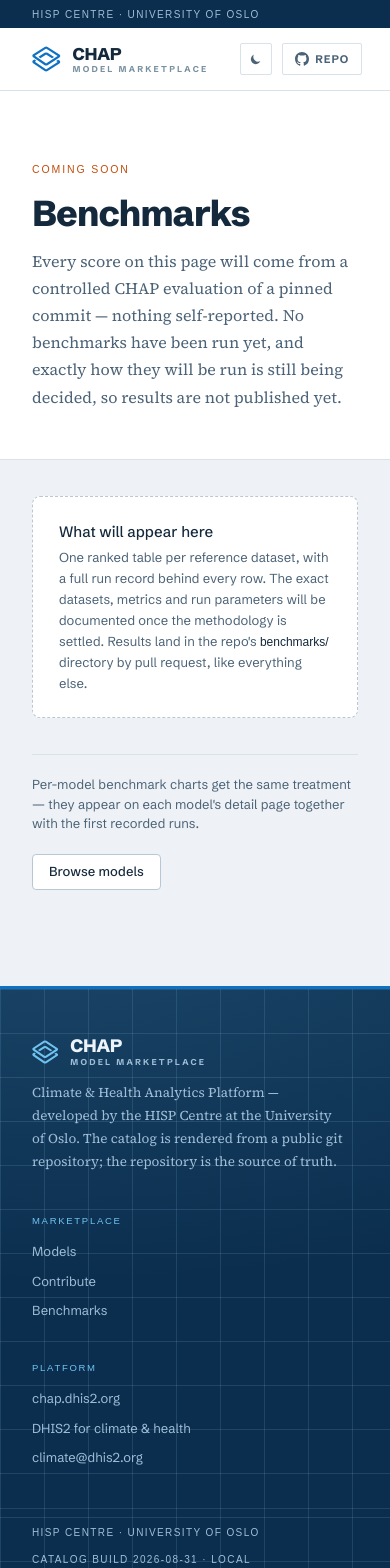
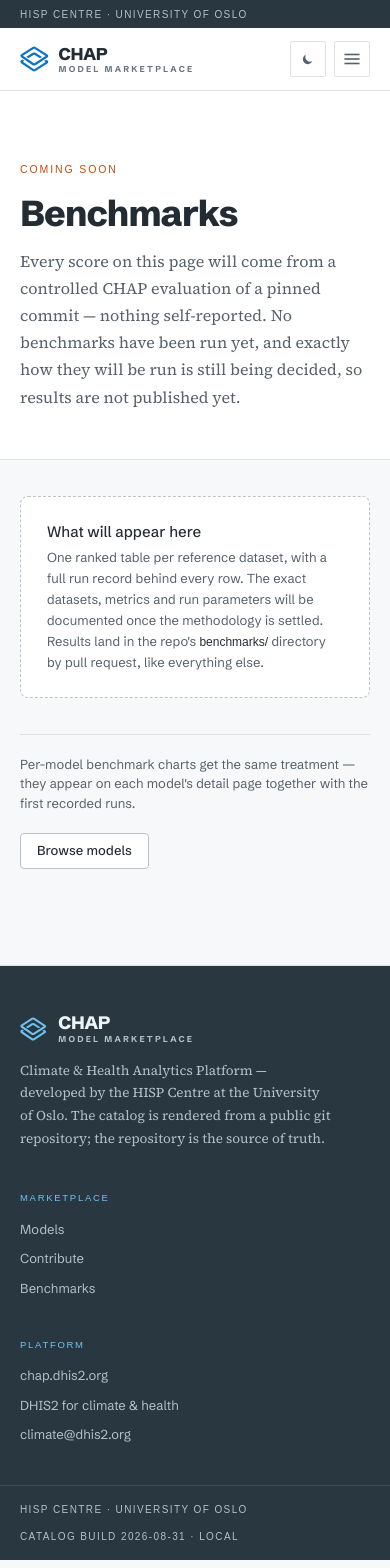
Before and after one commit to dhis2-chap/model-marketplace, a Next.js app in the folder site/: page /benchmarks in a window 390 px wide. Shown: the top 1568 px of the page. Built offline with nearby package versions, Linux system fonts and the light colour scheme; a web font is replaced by a local one.

Commit message:
Refine marketplace visual system

```diff
--- a/site/src/app/benchmarks/page.tsx
+++ b/site/src/app/benchmarks/page.tsx
@@ -16,7 +16,7 @@ function BenchmarksComingSoon() {
   return (
     <main>
       <section className="border-b border-line bg-surface">
-        <div className="mx-auto max-w-[1240px] px-8 pb-12 pt-16">
+        <div className="mx-auto max-w-[1240px] px-5 sm:px-8 pb-12 pt-16">
           <span className="font-mono text-[10.5px] uppercase tracking-[0.18em] text-exp">
             Coming soon
           </span>
@@ -32,7 +32,7 @@ function BenchmarksComingSoon() {
         </div>
       </section>
 
-      <section className="mx-auto max-w-[1240px] px-8 pt-9">
+      <section className="mx-auto max-w-[1240px] px-5 sm:px-8 pt-9">
         <div className="rounded-lg border border-dashed border-line-strong bg-surface px-[26px] py-6">
           <div className="font-brand text-[15px] font-medium text-ink">
             What will appear here
@@ -48,7 +48,7 @@ function BenchmarksComingSoon() {
         </div>
       </section>
 
-      <section className="mx-auto max-w-[1240px] px-8 pb-24 pt-9">
+      <section className="mx-auto max-w-[1240px] px-5 sm:px-8 pb-24 pt-9">
         <div className="flex flex-wrap items-center justify-between gap-5 border-t border-line pt-5">
           <span className="text-[13px] text-ink-2">
             Per-model benchmark charts get the same treatment — they appear on
@@ -77,7 +77,7 @@ export default function BenchmarksPage() {
   return (
     <main>
       <section className="border-b border-line bg-surface">
-        <div className="mx-auto grid max-w-[1240px] items-end gap-x-14 gap-y-10 px-8 pb-10 pt-16 lg:grid-cols-[minmax(0,1fr)_400px]">
+        <div className="mx-auto grid max-w-[1240px] items-end gap-x-14 gap-y-10 px-5 sm:px-8 pb-10 pt-16 lg:grid-cols-[minmax(0,1fr)_400px]">
           <div>
             <span className="font-mono text-[10.5px] uppercase tracking-[0.18em] text-exp">
               {records.length === 0
@@ -127,7 +127,7 @@ export default function BenchmarksPage() {
       ))}
 
       {suites.length === 0 ? (
-        <section className="mx-auto max-w-[1240px] px-8 pt-9">
+        <section className="mx-auto max-w-[1240px] px-5 sm:px-8 pt-9">
           <div className="rounded-lg border border-line bg-surface px-[26px] py-6">
             <div className="font-brand text-[15px] font-medium text-ink">
               Waiting for the first results
@@ -145,7 +145,7 @@ export default function BenchmarksPage() {
         </section>
       ) : null}
 
-      <section className="mx-auto max-w-[1240px] px-8 pb-24 pt-9">
+      <section className="mx-auto max-w-[1240px] px-5 sm:px-8 pb-24 pt-9">
         <div className="flex flex-wrap items-center justify-between gap-5 border-t border-line pt-5">
           <span className="text-[13px] text-ink-2">
             Per-model benchmark charts — horizon curves, baseline comparison,
--- a/site/src/app/contribute/page.tsx
+++ b/site/src/app/contribute/page.tsx
@@ -87,7 +87,7 @@ export default function ContributePage() {
   return (
     <>
       <section className="border-b border-line bg-surface">
-        <div className="mx-auto max-w-[1240px] px-8 py-16">
+        <div className="mx-auto max-w-[1240px] px-5 sm:px-8 py-16">
           <div className="mb-5 font-mono text-[10.5px] uppercase tracking-[0.18em] text-brand">
             Contribute a model
           </div>
@@ -103,14 +103,14 @@ export default function ContributePage() {
         </div>
       </section>
 
-      <section className="mx-auto max-w-[1240px] px-8 pt-12">
+      <section className="mx-auto max-w-[1240px] px-5 sm:px-8 pt-12">
         <h2 className="mb-[22px] font-brand text-[22px] font-bold tracking-[-0.01em] text-ink">
           The review pipeline
         </h2>
         <ReviewPipeline />
       </section>
 
-      <section className="mx-auto grid max-w-[1240px] items-start gap-10 px-8 py-12 lg:grid-cols-[1.25fr_1fr]">
+      <section className="mx-auto grid max-w-[1240px] items-start gap-10 px-5 sm:px-8 py-12 lg:grid-cols-[1.25fr_1fr]">
         <div>
           <h2 className="mb-1.5 font-brand text-[22px] font-bold tracking-[-0.01em] text-ink">
             The model YAML file
--- a/site/src/app/docs/page.tsx
+++ b/site/src/app/docs/page.tsx
@@ -47,7 +47,7 @@ const ENTRIES = [
 
 export default function DocsPage() {
   return (
-    <main className="mx-auto max-w-[1240px] px-8 pb-24 pt-16">
+    <main className="mx-auto max-w-[1240px] px-5 sm:px-8 pb-24 pt-16">
       <div className="grid gap-x-16 gap-y-10 lg:grid-cols-[minmax(0,0.8fr)_minmax(0,1.45fr)]">
         <div>
           <div className="mb-4 font-mono text-[10.5px] uppercase tracking-[0.18em] text-brand">
--- a/site/src/app/globals.css
+++ b/site/src/app/globals.css
@@ -1,29 +1,17 @@
 @import "tailwindcss";
 
-/* ————————————————————————————————————————————————————————————————
-   CHAP Model Marketplace — "the chart room"
-
-   The identity is drawn from the subject: meteorological and
-   epidemiological plotting boards. Deep-marine "board" panels carry
-   fine plotted gridlines and the ensemble forecast fan; the page
-   ground is cool chart paper; catalog entries sit on white plates.
-   DHIS2 blue is the interactive color, one hot signal orange marks
-   the unverified/experimental lane, and verified green is the gate.
-
-   Light is the default; an explicit [data-theme="dark"] turns the
-   chart room into the night shift. The board itself barely changes
-   between themes — it is the constant.
-   ———————————————————————————————————————————————————————————————— */
+/* Quiet surfaces, with blue reserved for links and controls. */
 :root {
-  --mp-paper: #eef2f6;
+  color-scheme: light;
+  --mp-paper: #f7f8f9;
   --mp-surface: #ffffff;
-  --mp-surface-2: #f5f8fa;
-  --mp-surface-3: #e6edf3;
-  --mp-border: #d9e1e9;
-  --mp-border-strong: #b9c7d4;
-  --mp-text: #14293c;
-  --mp-text-2: #4c6377;
-  --mp-text-3: #78909f;
+  --mp-surface-2: #f5f6f7;
+  --mp-surface-3: #eceff1;
+  --mp-border: #dfe3e6;
+  --mp-border-strong: #bbc3ca;
+  --mp-text: #242c33;
+  --mp-text-2: #56616b;
+  --mp-text-3: #687681;
   --mp-brand: #0e72c4;
   --mp-brand-dark: #0a5697;
   --mp-brand-tint: #e2f0fb;
@@ -35,11 +23,11 @@
   --mp-danger-tint: #fbecec;
 
   /* The plotting board — near-constant across themes. */
-  --mp-board: #0b2e4e;
-  --mp-board-2: #113e68;
+  --mp-board: #293741;
+  --mp-board-2: #34434e;
   --mp-board-line: rgba(158, 203, 238, 0.14);
   --mp-board-ink: #ecf4fa;
-  --mp-board-ink-2: #9fbed8;
+  --mp-board-ink-2: #b4c0ca;
   --mp-fan: #6fc3f2;
 
   --mp-code-bg: #071a2c;
@@ -54,27 +42,28 @@
 }
 
 [data-theme="dark"] {
-  --mp-paper: #07131e;
-  --mp-surface: #0c1e2e;
-  --mp-surface-2: #102636;
-  --mp-surface-3: #17303f;
-  --mp-border: #1e3648;
-  --mp-border-strong: #2c4a61;
-  --mp-text: #e7eff6;
-  --mp-text-2: #a7bbcb;
-  --mp-text-3: #71889b;
-  --mp-brand: #54abe8;
+  color-scheme: dark;
+  --mp-paper: #171b1f;
+  --mp-surface: #1e2328;
+  --mp-surface-2: #242a30;
+  --mp-surface-3: #2d343b;
+  --mp-border: #343c44;
+  --mp-border-strong: #505b65;
+  --mp-text: #e5e9ed;
+  --mp-text-2: #b3bdc6;
+  --mp-text-3: #929fa9;
+  --mp-brand: #80b8e1;
   --mp-brand-dark: #8ac7f3;
-  --mp-brand-tint: #10304a;
-  --mp-verified: #4cbe7e;
-  --mp-verified-tint: #0e2c1d;
-  --mp-exp: #f0813d;
-  --mp-exp-tint: #33200f;
+  --mp-brand-tint: #253b4c;
+  --mp-verified: #80c39c;
+  --mp-verified-tint: #263b30;
+  --mp-exp: #dfa574;
+  --mp-exp-tint: #3e3127;
   --mp-danger: #e58484;
   --mp-danger-tint: #2e1717;
 
-  --mp-board: #0b2c49;
-  --mp-board-2: #12395e;
+  --mp-board: #1b2228;
+  --mp-board-2: #2b353e;
   --mp-board-line: rgba(158, 203, 238, 0.11);
 
   --mp-code-bg: #05121f;
@@ -134,6 +123,10 @@ body {
 
 body {
   font-family: var(--font-body);
+  /* Nothing may push the page sideways on a phone. `clip` rather than
+     `hidden` so it never becomes a scroll container — the sticky header
+     depends on the viewport staying the scrollport. */
+  overflow-x: clip;
 }
 
 ::selection {
@@ -146,21 +139,9 @@ body {
   outline-offset: 2px;
 }
 
-/* Plotted gridlines + one soft cyan light source — the board texture. */
-.board-grid {
+/* Shared solid panels; chart gridlines belong inside the chart. */
+.board-panel {
   background-color: var(--mp-board);
-  background-image:
-    radial-gradient(
-      90rem 42rem at 14% -16%,
-      rgba(111, 195, 242, 0.17),
-      transparent 58%
-    ),
-    linear-gradient(var(--mp-board-line) 1px, transparent 1px),
-    linear-gradient(90deg, var(--mp-board-line) 1px, transparent 1px);
-  background-size:
-    100% 100%,
-    44px 44px,
-    44px 44px;
 }
 
 @keyframes mp-draw {
@@ -204,3 +185,13 @@ body {
     transform: scaleX(1);
   }
 }
+
+/* Edge-to-edge scroll rows (tab bars, filter rails) keep their scrollbar
+   hidden — the fade and the overflowing content already say "swipe". */
+.no-scrollbar {
+  scrollbar-width: none;
+  -ms-overflow-style: none;
+}
+.no-scrollbar::-webkit-scrollbar {
+  display: none;
+}
--- a/site/src/components/BenchmarksClient.tsx
+++ b/site/src/components/BenchmarksClient.tsx
@@ -165,7 +165,7 @@ export function BenchmarkSuite({ suite }: { suite: BenchmarkSuiteView }) {
 
   return (
     <>
-      <section className="mx-auto max-w-[1240px] px-8 pt-9">
+      <section className="mx-auto max-w-[1240px] px-5 sm:px-8 pt-9">
         <div className="mb-3.5 flex flex-wrap items-end justify-between gap-x-6 gap-y-2">
           <div>
             <h2 className="mb-1.5 font-brand text-[22px] font-bold tracking-[-0.01em] text-ink">
@@ -270,7 +270,7 @@ export function BenchmarkSuite({ suite }: { suite: BenchmarkSuiteView }) {
         </div>
       </section>
 
-      <section className="mx-auto max-w-[1240px] px-8 pt-8">
+      <section className="mx-auto max-w-[1240px] px-5 sm:px-8 pt-8">
         <div className="grid items-start gap-6 lg:grid-cols-2">
           <RunRecord row={selected} />
           <div className="flex flex-col gap-6">
--- a/site/src/components/Footer.tsx
+++ b/site/src/components/Footer.tsx
@@ -12,8 +12,8 @@ const LinkClass =
 
 export function Footer() {
   return (
-    <footer className="board-grid border-t-[3px] border-brand text-board-ink">
-      <div className="mx-auto grid max-w-[1240px] gap-x-10 gap-y-10 px-8 pb-10 pt-12 md:grid-cols-[1.5fr_1fr_1fr]">
+    <footer className="board-panel border-t border-line text-board-ink">
+      <div className="mx-auto grid max-w-[1240px] gap-x-10 gap-y-10 px-5 sm:px-8 pb-10 pt-12 md:grid-cols-[1.5fr_1fr_1fr]">
         <div>
           <div className="flex items-center gap-3">
             <Dhis2Mark className="h-6 w-auto text-fan" />
@@ -78,7 +78,7 @@ export function Footer() {
         </div>
       </div>
       <div className="border-t border-white/10">
-        <div className="mx-auto flex max-w-[1240px] flex-wrap items-center justify-between gap-3 px-8 py-4 font-mono text-[10px] uppercase tracking-[0.14em] text-board-ink-2">
+        <div className="mx-auto flex max-w-[1240px] flex-wrap items-center justify-between gap-3 px-5 sm:px-8 py-4 font-mono text-[10px] uppercase tracking-[0.14em] text-board-ink-2">
           <span>HISP Centre · University of Oslo</span>
           <span>catalog build {buildStamp()}</span>
         </div>
--- a/site/src/components/Header.tsx
+++ b/site/src/components/Header.tsx
@@ -2,17 +2,34 @@
 
 import Link from "next/link";
 import { usePathname, useRouter } from "next/navigation";
-import { useState, useSyncExternalStore, type FormEvent } from "react";
+import {
+  useEffect,
+  useState,
+  useSyncExternalStore,
+  type FormEvent,
+} from "react";
 import { Dhis2Mark, GitHubMark, MagnifierIcon } from "./icons";
 import { SoonPill } from "./badges";
 
-function nav(benchmarksLive: boolean) {
+interface NavItem {
+  href: string;
+  label: string;
+  soon: boolean;
+}
+
+function nav(benchmarksLive: boolean): NavItem[] {
   return [
     { href: "/", label: "Models", soon: false },
     { href: "/benchmarks", label: "Benchmarks", soon: !benchmarksLive },
     { href: "/contribute", label: "Contribute", soon: false },
     { href: "/docs", label: "Docs", soon: false },
   ];
+}
+
+function isActive(href: string, pathname: string): boolean {
+  return href === "/"
+    ? pathname === "/" || pathname.startsWith("/models")
+    : pathname.startsWith(href);
 }
 
 function subscribeToTheme(callback: () => void) {
@@ -45,7 +62,7 @@ function ThemeToggle() {
       type="button"
       onClick={toggle}
       aria-label={dark ? "Switch to light theme" : "Switch to dark theme"}
-      className="grid h-8 w-8 cursor-pointer place-items-center rounded-[2px] border border-line bg-transparent text-ink-2 transition-colors hover:border-line-strong hover:text-ink"
+      className="grid h-9 w-9 cursor-pointer place-items-center rounded-[2px] border border-line bg-transparent text-ink-2 transition-colors hover:border-line-strong hover:text-ink sm:h-8 sm:w-8"
     >
       {dark ? (
         <svg viewBox="0 0 20 20" className="h-4 w-4" fill="none" stroke="currentColor" strokeWidth={1.6} aria-hidden>
@@ -70,10 +87,168 @@ function ThemeToggle() {
   );
 }
 
+/** Three rules, folding into a cross — the board's own line weight. */
+function MenuGlyph({ open }: { open: boolean }) {
+  const bar = (y: number, rotate: number | null) => (
+    <line
+      key={y}
+      x1={2.5}
+      y1={y}
+      x2={17.5}
+      y2={y}
+      stroke="currentColor"
+      strokeWidth={1.8}
+      strokeLinecap="square"
+      className="origin-center transition-[transform,opacity] duration-200"
+      style={
+        open
+          ? rotate === null
+            ? { opacity: 0 }
+            : { transform: `translateY(${10 - y}px) rotate(${rotate}deg)` }
+          : undefined
+      }
+    />
+  );
+  return (
+    <svg viewBox="0 0 20 20" className="h-[18px] w-[18px]" aria-hidden>
+      {bar(5, 45)}
+      {bar(10, null)}
+      {bar(15, -45)}
+    </svg>
+  );
+}
+
+/**
+ * Below `md` the nav collapses behind this button into a full-width sheet
+ * under the header: the same four destinations, the search field the
+ * desktop bar carries, and the repo link.
+ */
+function MobileNav({
+  items,
+  pathname,
+  q,
+  setQ,
+  onSubmit,
+}: {
+  items: NavItem[];
+  pathname: string;
+  q: string;
+  setQ: (value: string) => void;
+  onSubmit: (e: FormEvent) => void;
+}) {
+  const [open, setOpen] = useState(false);
+
+  // The sheet is a route-level control: any navigation closes it.
+  useEffect(() => setOpen(false), [pathname]);
+
+  useEffect(() => {
+    if (!open) return;
+    const onKey = (e: KeyboardEvent) => {
+      if (e.key === "Escape") setOpen(false);
+    };
+    // Widening past `md` reveals the real nav bar and hides the sheet with
+    // CSS alone — close it so the scroll lock goes with it.
+    const desktop = window.matchMedia("(min-width: 768px)");
+    const onDesktop = () => desktop.matches && setOpen(false);
+    document.addEventListener("keydown", onKey);
+    desktop.addEventListener("change", onDesktop);
+    const { overflow } = document.body.style;
+    document.body.style.overflow = "hidden";
+    return () => {
+      document.removeEventListener("keydown", onKey);
+      desktop.removeEventListener("change", onDesktop);
+      document.body.style.overflow = overflow;
+    };
+  }, [open]);
+
+  return (
+    <>
+      <button
+        type="button"
+        onClick={() => setOpen((v) => !v)}
+        aria-label={open ? "Close menu" : "Open menu"}
+        aria-expanded={open}
+        aria-controls="mp-mobile-nav"
+        className="grid h-9 w-9 shrink-0 cursor-pointer place-items-center rounded-[2px] border border-line bg-transparent text-ink-2 transition-colors hover:border-line-strong hover:text-ink md:hidden"
+      >
+        <MenuGlyph open={open} />
+      </button>
+
+      {open ? (
+        <button
+          type="button"
+          tabIndex={-1}
+          aria-hidden
+          onClick={() => setOpen(false)}
+          className="absolute inset-x-0 top-full z-30 h-[100dvh] cursor-default bg-board/35 md:hidden"
+        />
+      ) : null}
+
+      <div
+        id="mp-mobile-nav"
+        hidden={!open}
+        className="absolute inset-x-0 top-full z-40 max-h-[72dvh] overflow-y-auto border-b border-line bg-surface shadow-lift md:hidden"
+      >
+        <nav className="flex flex-col px-5 py-2">
+          {items.map((item) => {
+            const active = isActive(item.href, pathname);
+            return (
+              <Link
+                key={item.href}
+                href={item.href}
+                onClick={() => setOpen(false)}
+                aria-current={active ? "page" : undefined}
+                className={`flex items-center gap-2 border-b border-line py-3.5 font-brand text-[14px] font-bold uppercase tracking-[0.1em] last:border-b-0 ${
+                  active
+                    ? "text-brand [box-shadow:inset_3px_0_0_var(--mp-brand)] pl-3"
+                    : item.soon
+                      ? "text-ink-3"
+                      : "text-ink-2"
+                }`}
+              >
+                {item.label}
+                {item.soon ? <SoonPill /> : null}
+              </Link>
+            );
+          })}
+        </nav>
+        <div className="border-t border-line bg-surface-2 px-5 py-4">
+          <form
+            onSubmit={(e) => {
+              onSubmit(e);
+              setOpen(false);
+            }}
+            className="relative"
+          >
+            <MagnifierIcon className="pointer-events-none absolute left-3 top-[13px] h-4 w-4 text-ink-3" />
+            <input
+              value={q}
+              onChange={(e) => setQ(e.target.value)}
+              placeholder="Search models"
+              aria-label="Search models"
+              className="h-11 w-full rounded-[2px] border border-line bg-surface pl-9 pr-3 text-[16px] text-ink outline-none placeholder:text-ink-3 focus:border-brand"
+            />
+          </form>
+          <a
+            href="https://github.com/dhis2-chap"
+            target="_blank"
+            rel="noreferrer"
+            className="mt-3 flex h-11 items-center justify-center gap-2 rounded-[2px] border border-line-strong font-brand text-[12px] font-bold uppercase tracking-[0.08em] text-ink-2"
+          >
+            <GitHubMark className="h-3.5 w-3.5" />
+            Repository
+          </a>
+        </div>
+      </div>
+    </>
+  );
+}
+
 export function Header({ benchmarksLive }: { benchmarksLive: boolean }) {
   const pathname = usePathname();
   const router = useRouter();
   const [q, setQ] = useState("");
+  const items = nav(benchmarksLive);
   const submit = (e: FormEvent) => {
     e.preventDefault();
     router.push(q ? `/?q=${encodeURIComponent(q)}` : "/");
@@ -82,7 +257,7 @@ export function Header({ benchmarksLive }: { benchmarksLive: boolean }) {
     <>
       {/* Institutional microbar — scrolls away; the nav below stays. */}
       <div className="bg-board text-board-ink-2">
-        <div className="mx-auto flex h-7 max-w-[1240px] items-center justify-between gap-4 px-8 font-mono text-[10px] uppercase tracking-[0.14em]">
+        <div className="mx-auto flex h-7 max-w-[1240px] items-center justify-between gap-4 px-5 font-mono text-[10px] uppercase tracking-[0.14em] sm:px-8">
           <span className="truncate">HISP Centre · University of Oslo</span>
           <span className="hidden shrink-0 sm:block">
             A DHIS2 platform service
@@ -90,8 +265,8 @@ export function Header({ benchmarksLive }: { benchmarksLive: boolean }) {
         </div>
       </div>
       <header className="sticky top-0 z-40 border-b border-line bg-surface">
-        <div className="mx-auto flex h-[62px] max-w-[1240px] items-center gap-8 px-8">
-          <Link href="/" className="flex shrink-0 items-center gap-3">
+        <div className="mx-auto flex h-[62px] max-w-[1240px] items-center gap-4 px-5 sm:px-8 lg:gap-8">
+          <Link href="/" className="flex shrink-0 items-center gap-2.5 sm:gap-3">
             <Dhis2Mark className="h-[26px] w-auto text-brand" />
             <span className="flex flex-col leading-none">
               <span className="font-brand text-[17px] font-extrabold tracking-[-0.02em] text-ink">
@@ -103,11 +278,8 @@ export function Header({ benchmarksLive }: { benchmarksLive: boolean }) {
             </span>
           </Link>
           <nav className="hidden items-center gap-1 md:flex">
-            {nav(benchmarksLive).map((item) => {
-              const active =
-                item.href === "/"
-                  ? pathname === "/" || pathname.startsWith("/models")
-                  : pathname.startsWith(item.href);
+            {items.map((item) => {
+              const active = isActive(item.href, pathname);
               return (
                 <Link
                   key={item.href}
@@ -125,14 +297,14 @@ export function Header({ benchmarksLive }: { benchmarksLive: boolean }) {
               );
             })}
           </nav>
-          <div className="ml-auto flex items-center gap-2.5">
-            <form onSubmit={submit} className="relative hidden flex-1 sm:block">
+          <div className="ml-auto flex items-center gap-2 sm:gap-2.5">
+            <form onSubmit={submit} className="relative hidden flex-1 md:block">
               <MagnifierIcon className="pointer-events-none absolute left-2.5 top-[9px] h-3.5 w-3.5 text-ink-3" />
               <input
                 value={q}
                 onChange={(e) => setQ(e.target.value)}
                 placeholder="Search models, frameworks, covariates"
-                className="h-8 w-[220px] max-w-[260px] rounded-[2px] border border-line bg-surface-2 pl-[30px] pr-2.5 text-[12.5px] text-ink outline-none placeholder:text-ink-3 focus:border-brand focus:bg-surface lg:w-[260px]"
+                className="h-8 w-[200px] max-w-[260px] rounded-[2px] border border-line bg-surface-2 pl-[30px] pr-2.5 text-[12.5px] text-ink outline-none placeholder:text-ink-3 focus:border-brand focus:bg-surface lg:w-[260px]"
               />
             </form>
             <ThemeToggle />
@@ -140,11 +312,18 @@ export function Header({ benchmarksLive }: { benchmarksLive: boolean }) {
               href="https://github.com/dhis2-chap"
               target="_blank"
               rel="noreferrer"
-              className="flex h-8 items-center gap-1.5 rounded-[2px] border border-line px-3 font-brand text-[11px] font-bold uppercase tracking-[0.08em] text-ink-2 transition-colors hover:border-line-strong hover:text-ink"
+              className="hidden h-8 items-center gap-1.5 rounded-[2px] border border-line px-3 font-brand text-[11px] font-bold uppercase tracking-[0.08em] text-ink-2 transition-colors hover:border-line-strong hover:text-ink md:flex"
             >
               <GitHubMark className="h-3.5 w-3.5" />
               Repo
             </a>
+            <MobileNav
+              items={items}
+              pathname={pathname}
+              q={q}
+              setQ={setQ}
+              onSubmit={submit}
+            />
           </div>
         </div>
       </header>
--- a/site/src/components/ModelDetailTabs.tsx
+++ b/site/src/components/ModelDetailTabs.tsx
@@ -771,7 +771,7 @@ export function ModelDetailTabs({
   return (
     <>
       <div className="border-b border-line bg-surface-2">
-        <div className="mx-auto max-w-[1240px] px-8 pt-[22px]">
+        <div className="mx-auto max-w-[1240px] px-5 sm:px-8 pt-[22px]">
           {header}
           <div className="flex gap-0.5 overflow-x-auto">
             {TABS.map((t) => (
@@ -792,7 +792,7 @@ export function ModelDetailTabs({
           </div>
         </div>
       </div>
-      <main className="mx-auto max-w-[1240px] px-8 pb-20 pt-9">
+      <main className="mx-auto max-w-[1240px] px-5 sm:px-8 pb-20 pt-9">
         {tab === "overview" ? (
           <OverviewTab
             view={view}
```
Also changed, not shown: site/src/components/CatalogClient.tsx (+39 -45 lines), site/src/components/HeroChart.tsx (+8 -15 lines).
